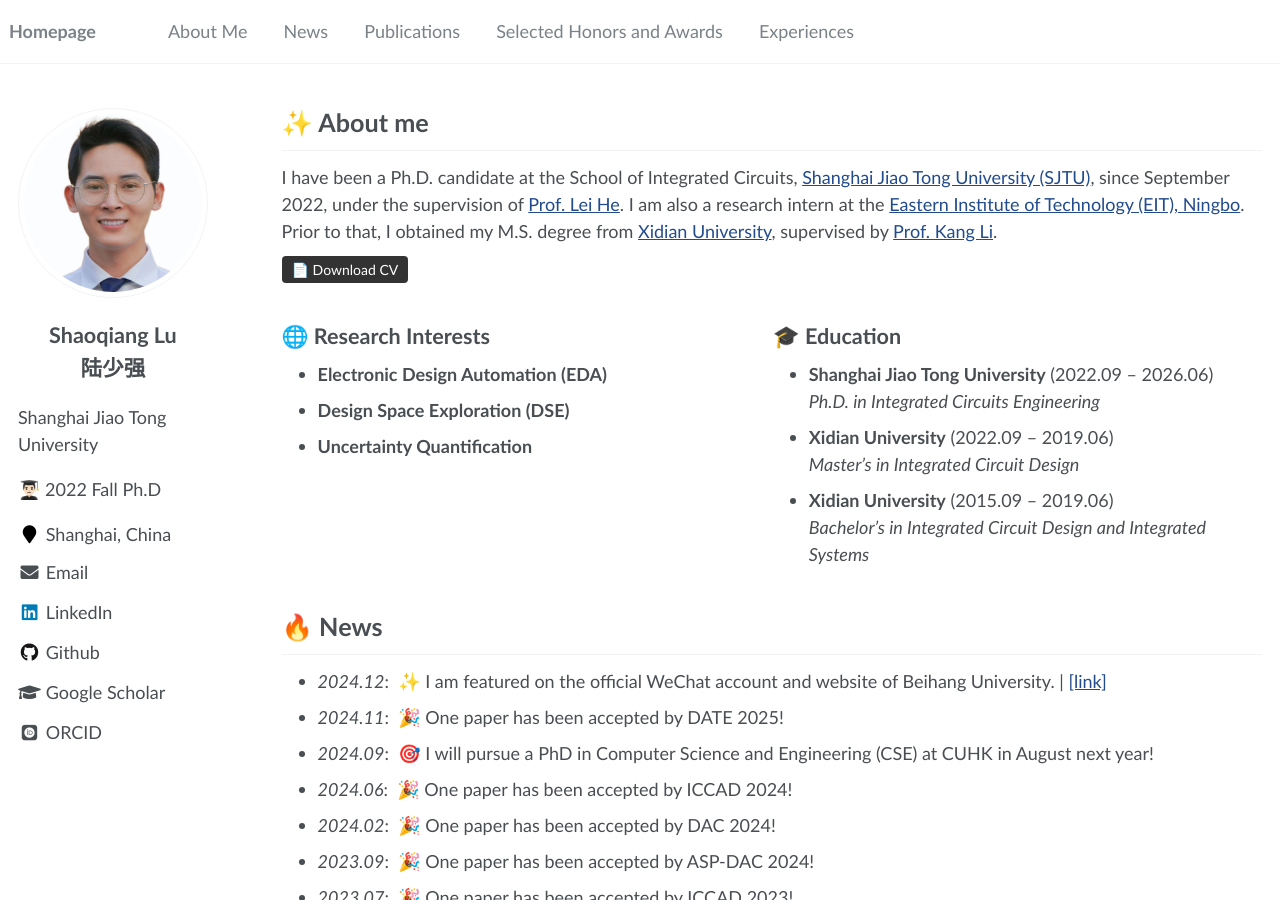
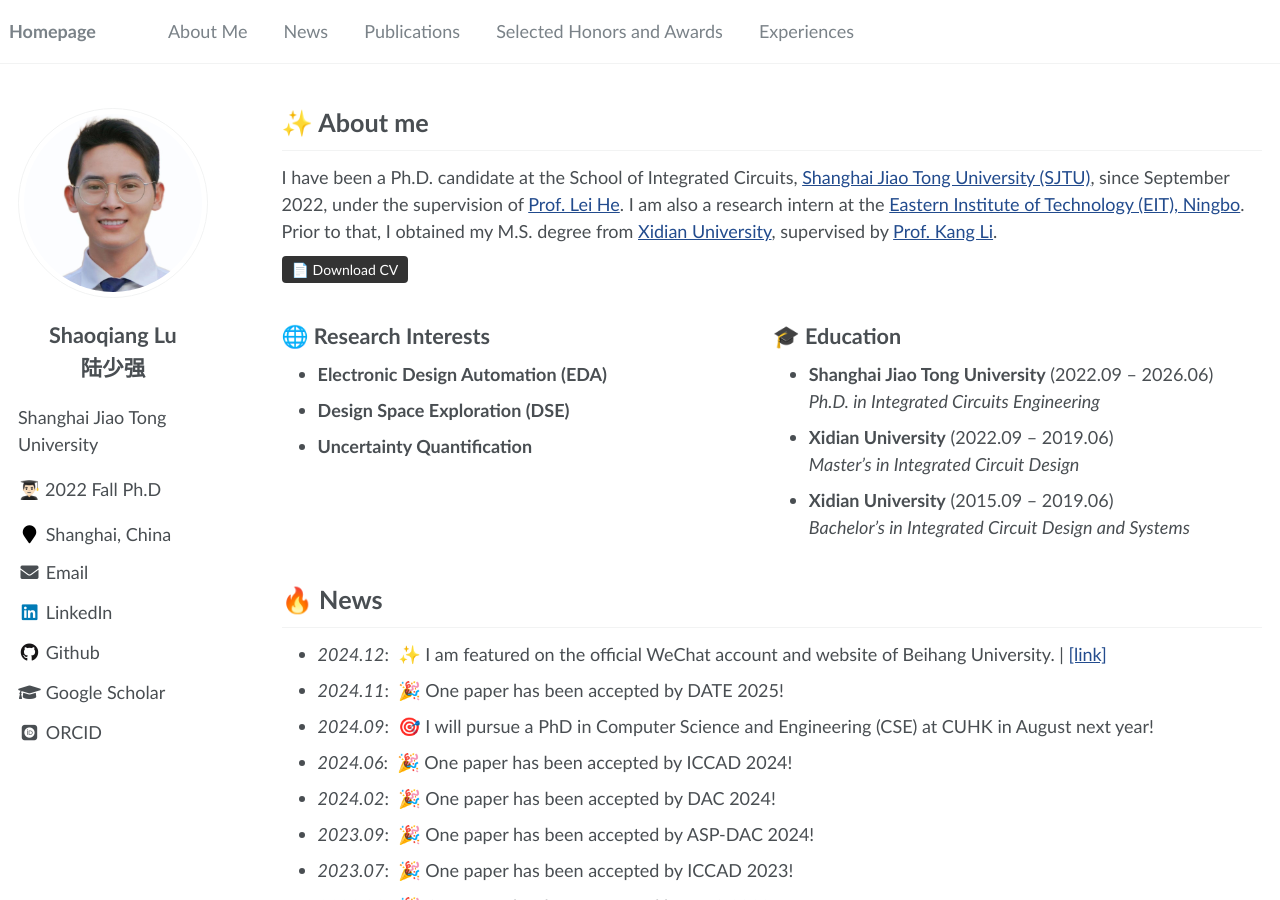
Before and after one commit to ShaoqiangLu/ShaoqangLu.github.io, a Jekyll site: the page built from _pages/about.md, in a window 1280 px wide and 900 px high. Built offline with Jekyll 4.4.1, drawn with Linux system fonts in a browser that asks for light colours; some web fonts are replaced.

Commit message:
Update about.md

```diff
--- a/_pages/about.md
+++ b/_pages/about.md
@@ -68,7 +68,7 @@ I have been a Ph.D. candidate at the School of Integrated Circuits, [Shanghai Ji
       </li>
       <li>
         <strong>Xidian University</strong> (2015.09 – 2019.06)<br>
-        <em>Bachelor’s in Integrated Circuit Design and Integrated Systems</em>
+        <em>Bachelor’s in Integrated Circuit Design and Systems</em>
       </li>
 
 
```
